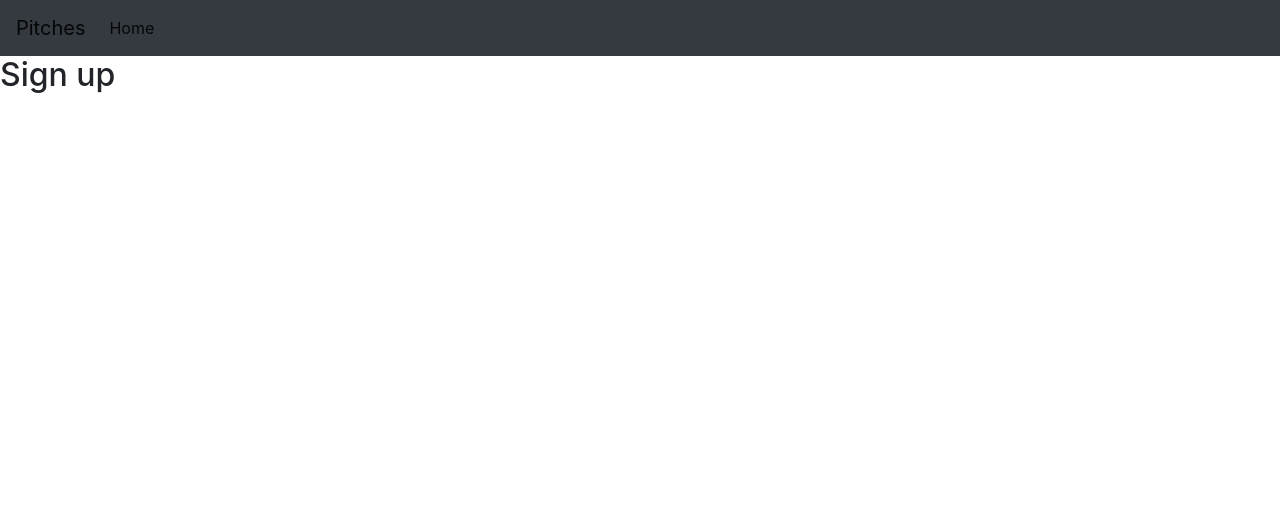
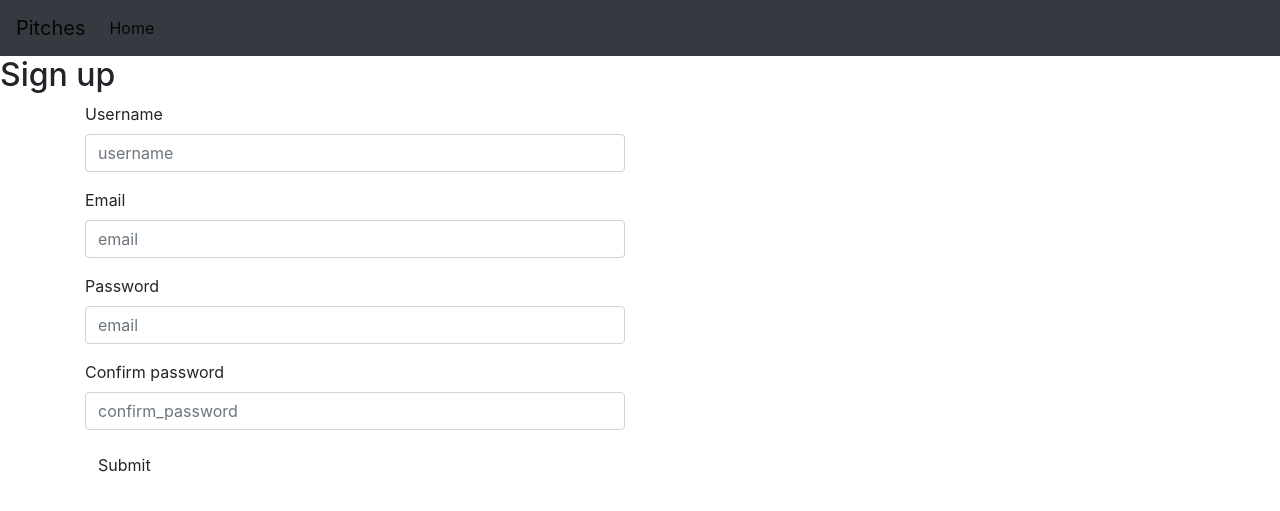
Before and after one commit to Maxwel5/minute-pitch, a Python web app: template app/templates/signup.html in a window 1280 px wide. Shown: the top 511 px of the page. Run offline with Jinja, Linux system fonts and the light colour scheme; the template is opened without the code that fills it, so the values that code supplies are empty; some libraries are stand-ins or nearby versions.

Commit message:
Providing signing up input form

```diff
--- a/app/templates/login.html
+++ b/app/templates/login.html
@@ -13,10 +13,10 @@
                 </div>
                 <div class="form-group">
                     <label>Password</label>
-                    <input class="form-control" type="text" placeholder="password" required>
+                    <input class="form-control" type="password" placeholder="password" required>
                 </div>
                 <button type="submit" class="btn btn-default">Submit</button>
-              </form>
+            </form>
         </div>
     </div>
 </div>
--- a/app/templates/signup.html
+++ b/app/templates/signup.html
@@ -8,7 +8,27 @@
 <div class="container">
 
     <div class="row">
-        <div class="col-md-6"></div>
+        <div class="col-md-6">
+            <form>
+                <div class="form-group">
+                    <label>Username</label>
+                    <input class="form-control" type="text" placeholder="username" required>
+                </div>
+                <div class="form-group">
+                    <label>Email</label>
+                    <input class="form-control" type="email" placeholder="email" required>
+                </div>
+                <div class="form-group">
+                    <label>Password</label>
+                    <input class="form-control" type="password" placeholder="email" required>
+                </div>
+                <div class="form-group">
+                    <label>Confirm password</label>
+                    <input class="form-control" type="password" placeholder="confirm_password" required>
+                </div>
+                <button type="submit" class="btn btn-default">Submit</button>
+            </form>
+        </div>
     </div>
 
 </div>
```
